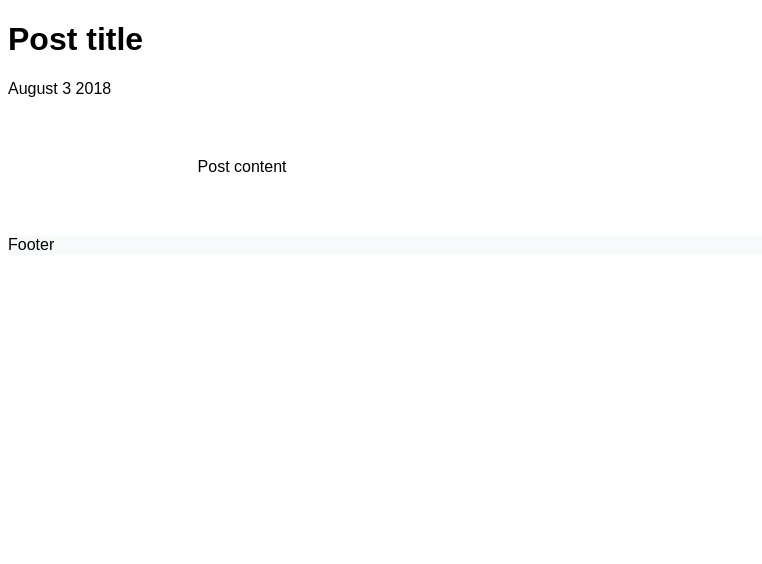
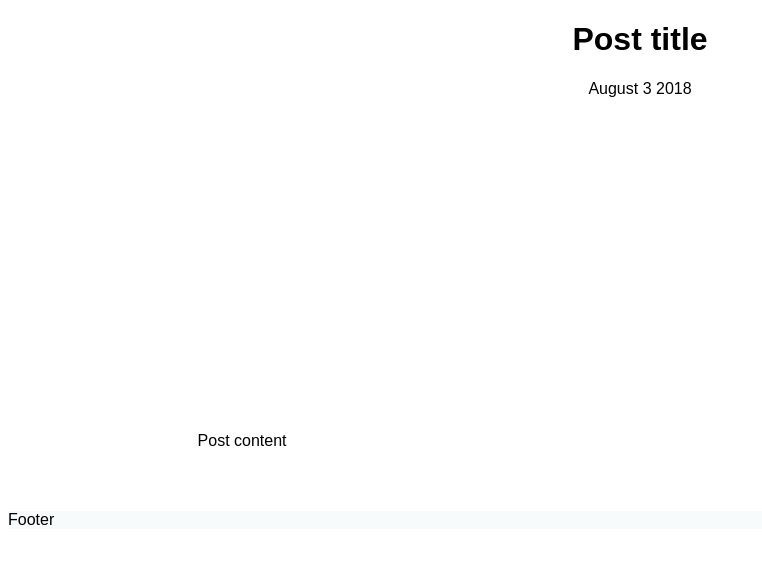
Before and after one commit to theaq175/theaq175.github.io, a Jekyll site: the page built from _posts/2018-08-03-first-post.md, in a window 1280 px wide. Shown: the top 564 px of the page, without its empty margins (0-762 px from the left). Built offline with Jekyll 4.4.1, drawn with Linux system fonts in a browser that asks for light colours.

Commit message:
Update main.css

```diff
--- a/css/main.css
+++ b/css/main.css
@@ -5,6 +5,11 @@ html {
 
 body {
 
+}
+
+header {
+    height: 351px;
+    text-align: center;
 }
 
 section {
```
